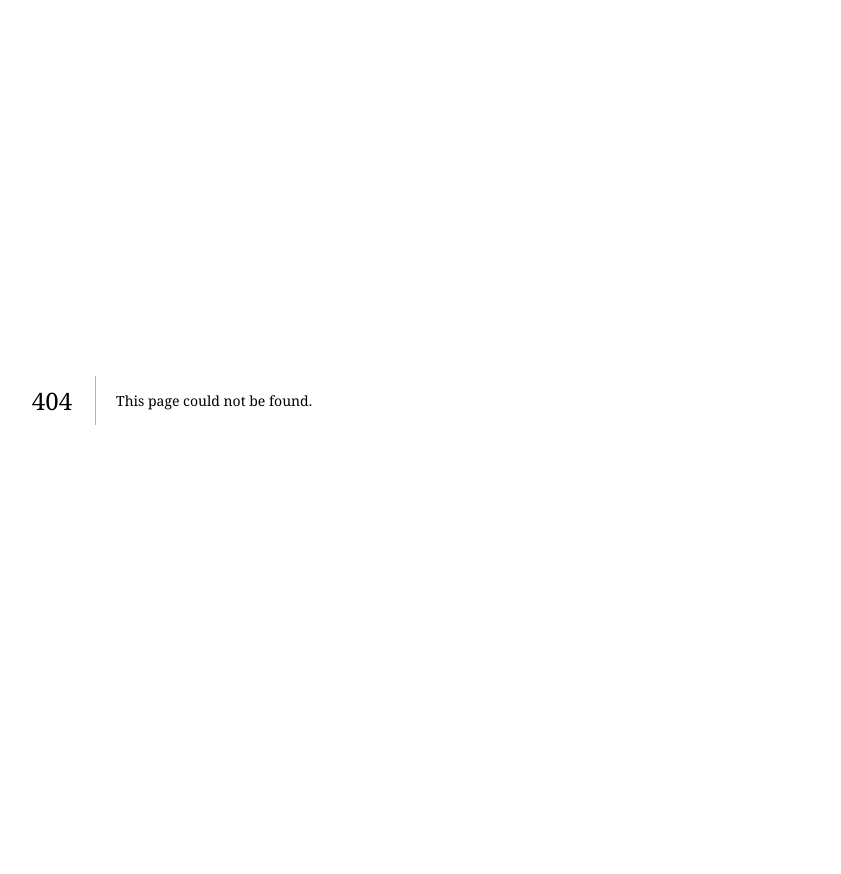
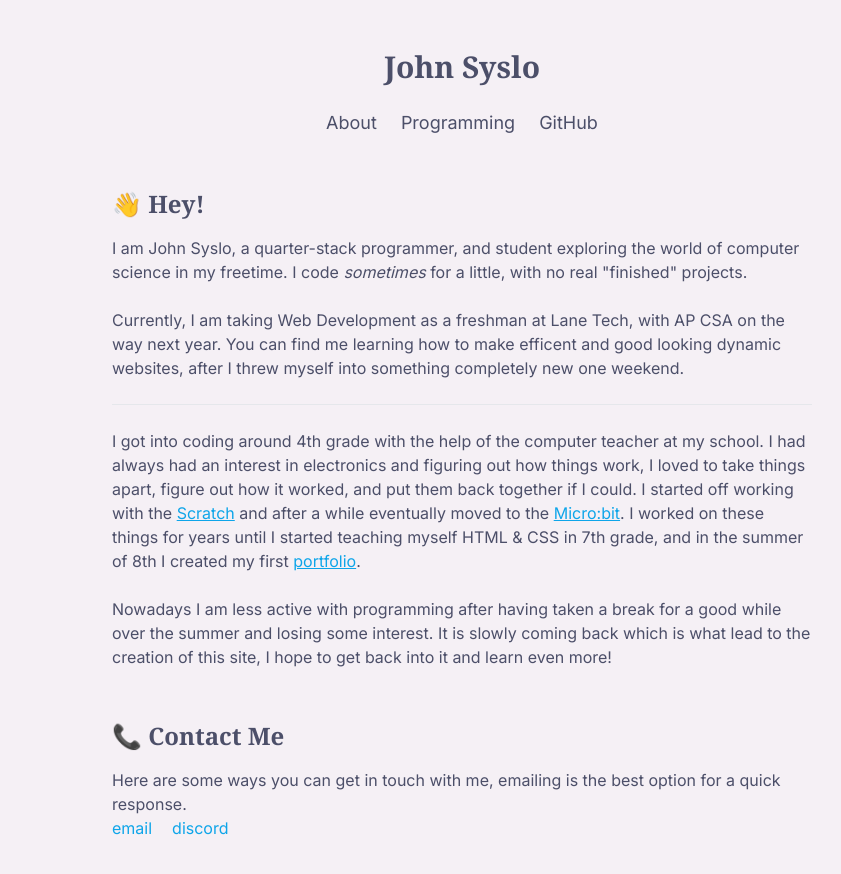
Before and after one commit to johnsyslo/portfolio, a Next.js app: page /about in a window 1280 px wide. Before the commit this address had no page. Shown: the top 874 px of the page, without its empty margins (178-1019 px from the left). Before the commit the page ends 800 px from the top, so only its background shows below. Built offline with nearby package versions, Linux system fonts and the light colour scheme.

Commit message:
feat: added /about

```diff
--- /dev/null
+++ b/src/app/about/page.tsx
@@ -0,0 +1,11 @@
+import Navbar from '@/components/navbar/Nav';
+import About from '@/constants/text/About';
+
+export default function Home() {
+  return (
+    <>
+      <Navbar />
+      <About />
+    </>
+  );
+}
```
